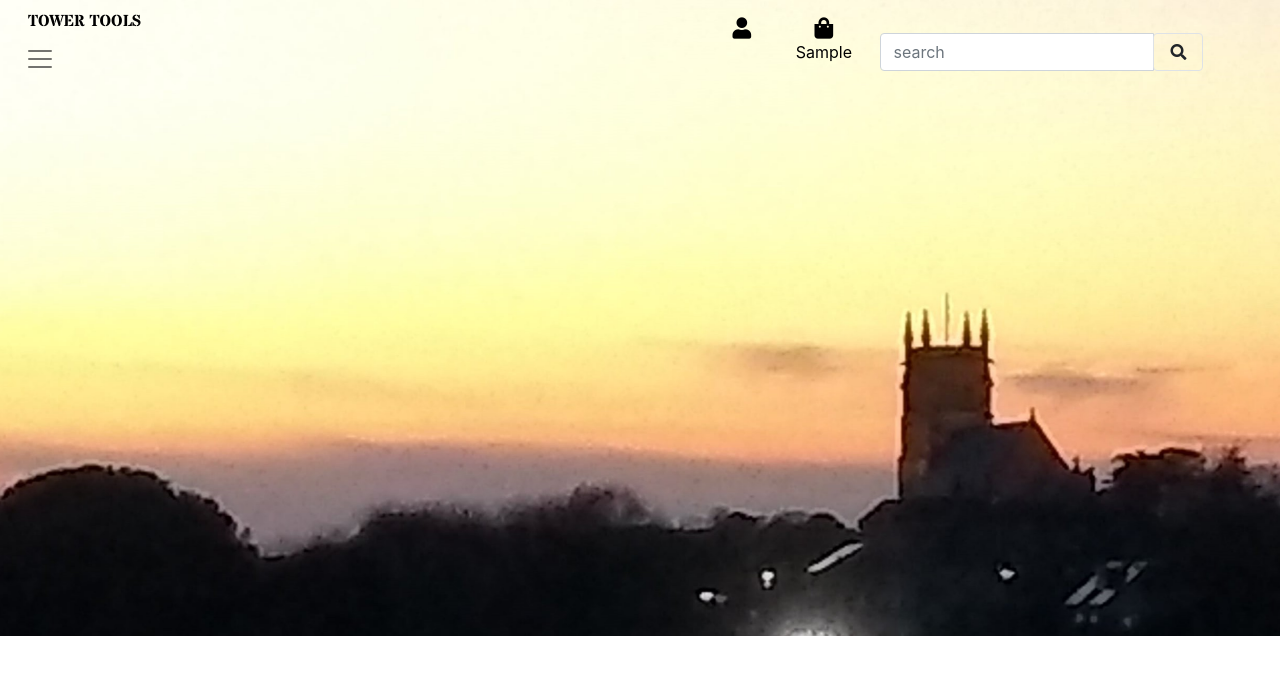
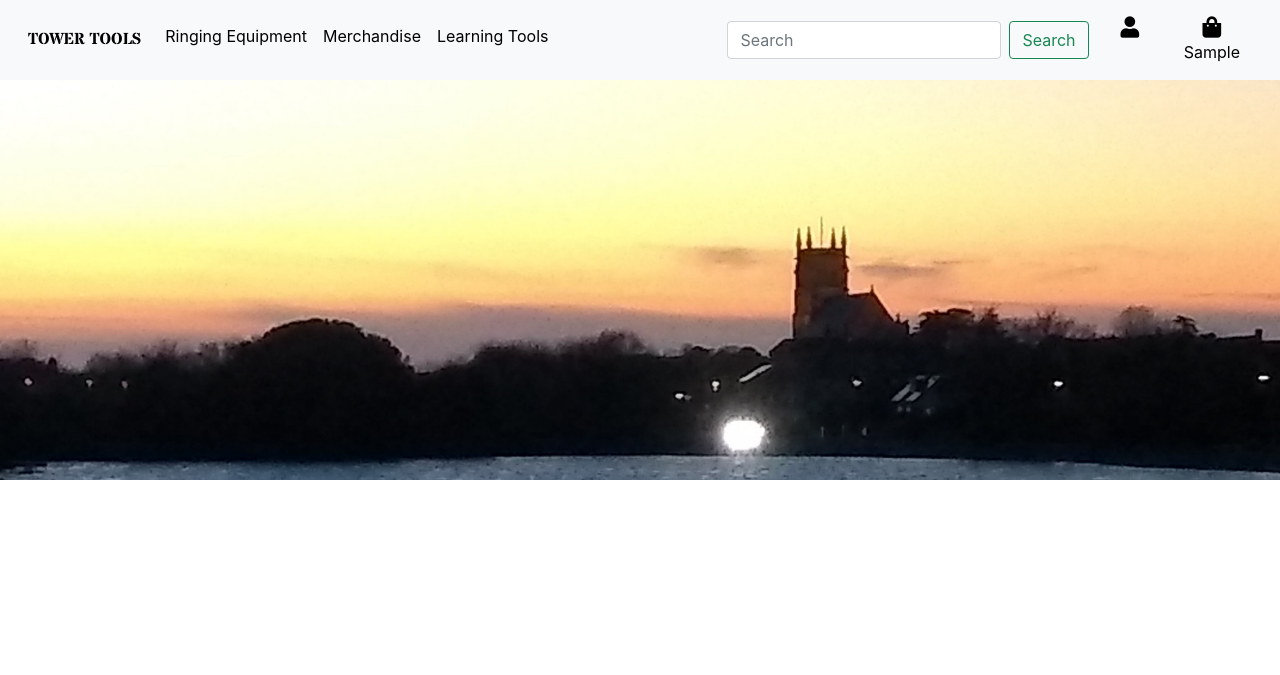
Before and after one commit to Tom1358/tower_tools, a Django app: template templates/base.html in a window 1280 px wide. Shown: the top 675 px of the page. Run offline with Django 3.2, Linux system fonts and the light colour scheme; the template is opened without the code that fills it: most values are stand-ins (such as "Sample title", 1, 10 or a date in 2020); some libraries are stand-ins or nearby versions.

Commit message:
Add image of tower to background of base.html

```diff
--- a/static/css/base.css
+++ b/static/css/base.css
@@ -1,11 +1,5 @@
 html {
     height: 100%;
-}
-
-body {
-    background: url('media/images/Alverstoke_banner.jpg') no-repeat center center fixed;
-    background-size: cover;
-    height: calc(100vh - 164px);
 }
 
 .logo-font {
@@ -20,3 +14,14 @@ body {
       text-align: center;
     }
   }
+
+.icons_float_left {
+    left: auto;
+}
+
+#background-image {
+    background: url('../imgs/Alverstoke_banner.jpg') no-repeat center;
+    background-size: cover;
+    width: 100%;
+    height: 50vh;
+}
--- a/templates/base.html
+++ b/templates/base.html
@@ -30,53 +30,55 @@
     {% block corejs %}
     <!-- JavaScript Bundle with Popper -->
       <script src="https://code.jquery.com/jquery-3.2.1.slim.min.js" integrity="sha384-KJ3o2DKtIkvYIK3UENzmM7KCkRr/rE9/Qpg6aAZGJwFDMVNA/GpGFF93hXpG5KkN" crossorigin="anonymous"></script>
-      <script src="https://cdnjs.cloudflare.com/ajax/libs/popper.js/1.12.9/umd/popper.min.js" integrity="sha384-ApNbgh9B+Y1QKtv3Rn7W3mgPxhU9K/ScQsAP7hUibX39j7fakFPskvXusvfa0b4Q" crossorigin="anonymous"></script>
-      <script src="https://maxcdn.bootstrapcdn.com/bootstrap/4.0.0/js/bootstrap.min.js" integrity="sha384-JZR6Spejh4U02d8jOt6vLEHfe/JQGiRRSQQxSfFWpi1MquVdAyjUar5+76PVCmYl" crossorigin="anonymous"></script>
+      <script src="https://cdn.jsdelivr.net/npm/@popperjs/core@2.10.2/dist/umd/popper.min.js" integrity="sha384-7+zCNj/IqJ95wo16oMtfsKbZ9ccEh31eOz1HGyDuCQ6wgnyJNSYdrPa03rtR1zdB" crossorigin="anonymous"></script>
+      <script src="https://cdn.jsdelivr.net/npm/bootstrap@5.1.3/dist/js/bootstrap.min.js" integrity="sha384-QJHtvGhmr9XOIpI6YVutG+2QOK9T+ZnN4kzFN1RtK3zEFEIsxhlmWl5/YESvpZ13" crossorigin="anonymous"></script>
     {% endblock %}
 
     <title>Tower Tools</title>
 </head>
 <body>
-    <!-- Navbar -->
-    <header class="container-fluid fixed-top">
-      <div class="row">
-
-        <!-- Site name/ logo in nav -->
-        <div class="col-12 col-md-6 my-auto py-1 py-md-0">
-
-
+  <nav class="navbar navbar-expand-lg navbar-light bg-light">
+    <div class="container-fluid">
       <a href="{% url 'home' %}" class="nav-link main-logo-link">
         <h2 class="logo-font text-black my-0">Tower Tools</h2>
       </a>
 
-
-          <button class="navbar-toggler navbar-light" type="button" data-toggle="collapse" data-target="#navbarSupportedContent" aria-controls="navbarSupportedContent" aria-expanded="false" aria-label="Toggle navigation">
+      <button class="navbar-toggler ml-3 mr-auto" type="button" data-bs-toggle="collapse" data-bs-target="#dropdown_menu"
+        aria-controls="dropdown_menu" aria-expanded="false" aria-label="Toggle navigation">
         <span class="navbar-toggler-icon"></span>
       </button>
 
-          <div class="collapse navbar-collapse" id="navbarSupportedContent">
-            <ul class="navbar-nav mr-auto">
-              <li class="nav-item active">
-                <a class="nav-link" href="#">Home <span class="sr-only">(current)</span></a>
+      <div class="collapse navbar-collapse" id="dropdown_menu">
+        <ul class="navbar-nav me-auto mb-2 mb-lg-0">
+
+          <li class="nav-item">
+            <a class="nav-link text-black" href="#">Ringing Equipment</a>
           </li>
+
           <li class="nav-item">
-                <a class="nav-link" href="#">Link</a>
+            <a class="nav-link text-black">Merchandise</a>
+          </li>
+
+          <li class="nav-item">
+            <a class="nav-link text-black">Learning Tools</a>
           </li>
         </ul>
+
+        <form class="d-flex mr-4">
+          <input class="form-control me-2" type="search" placeholder="Search" aria-label="Search">
+          <button class="btn btn-outline-success" type="submit">Search</button>
+        </form>
       </div>
 
-
-        </div>
-
-        <!-- icons to right in nav -->
-        <div class="col-12 col-md-6 my-auto py-1 py-md-0">
-          <ul class="list-inline list-unstyled text-center text-lg-right my-0">
-
+      <ul class="mr-3">
         <!-- profile icon in nav -->
         <li class="dropdown list-inline-item">
-                <a class="text-black nav-link" href="#" id="user-options" data-toggle="dropdown" aria-haspopup="true" aria-expanded="false">
+
+          <a class="text-black nav-link" href="#" id="user-options" data-bs-toggle="dropdown" aria-haspopup="true"
+            aria-expanded="false">
             <i class="fas fa-user fa-lg"></i>
           </a>
+
           <div class="dropdown-menu border-0" aria-labelledby="user-options">
             {% if request.user.is_authenticated %}
             {% if request.user.is_superuser %}
@@ -93,7 +95,8 @@
 
         <!-- shopping basket icon in nav -->
         <li class="list-inline-item">
-                <a class="{% if in_basket %}text-info font-weight-bold text-black{% else %}text-black{% endif %} nav-link" href="">
+          <a class="{% if in_basket %}text-info font-weight-bold text-black{% else %}text-black{% endif %} nav-link"
+            href="">
             <div class="text-center">
               <div><i class="fas fa-shopping-bag fa-lg"></i></div>
               <p class="my-0">
@@ -105,28 +108,14 @@
           </a>
         </li>
 
-            <!-- Search bar in nav -->
-            <li class="list-inline-item">
-              <div class="my-auto py-1 py-md-0">
-                <form action="" method="GET">
-                  <div class="input-group w-100">
-                    <input type="text" class="form-control" name="q" placeholder="search">
-                    <div class="input-group-prepend">
-                      <button class="form-control btn border" type="submit">
-                        <span class="icon">
-                          <i class="fas fa-search"></i>
-                        </span>
-                      </button>
-                    </div>
-                  </div>
-                </form>
-              </div>
-            </li>
-
       </ul>
     </div>
+
+  </nav>
+
+<div id="background-image">
+  <div id="main-logo"></div>
 </div>
-    </header>
 
     {% if messages %}
         <div class="message-container"></div>
--- a/tower_tools/settings.py
+++ b/tower_tools/settings.py
@@ -77,6 +77,7 @@ TEMPLATES = [
                 'django.template.context_processors.request', # allauth requirement
                 'django.contrib.auth.context_processors.auth',
                 'django.contrib.messages.context_processors.messages',
+                'django.template.context_processors.media',
             ],
         },
     },
```
Also changed, not shown: templates/includes/mobile_nav.html (deleted, +0 -85 lines), static/imgs/Alverstoke_banner.jpg (renamed from media/images/Alverstoke_banner.jpg), static/imgs/sally_wheel.png (renamed from media/images/sally_wheel.png). Lines whose indentation alone changed are shown as unchanged.
